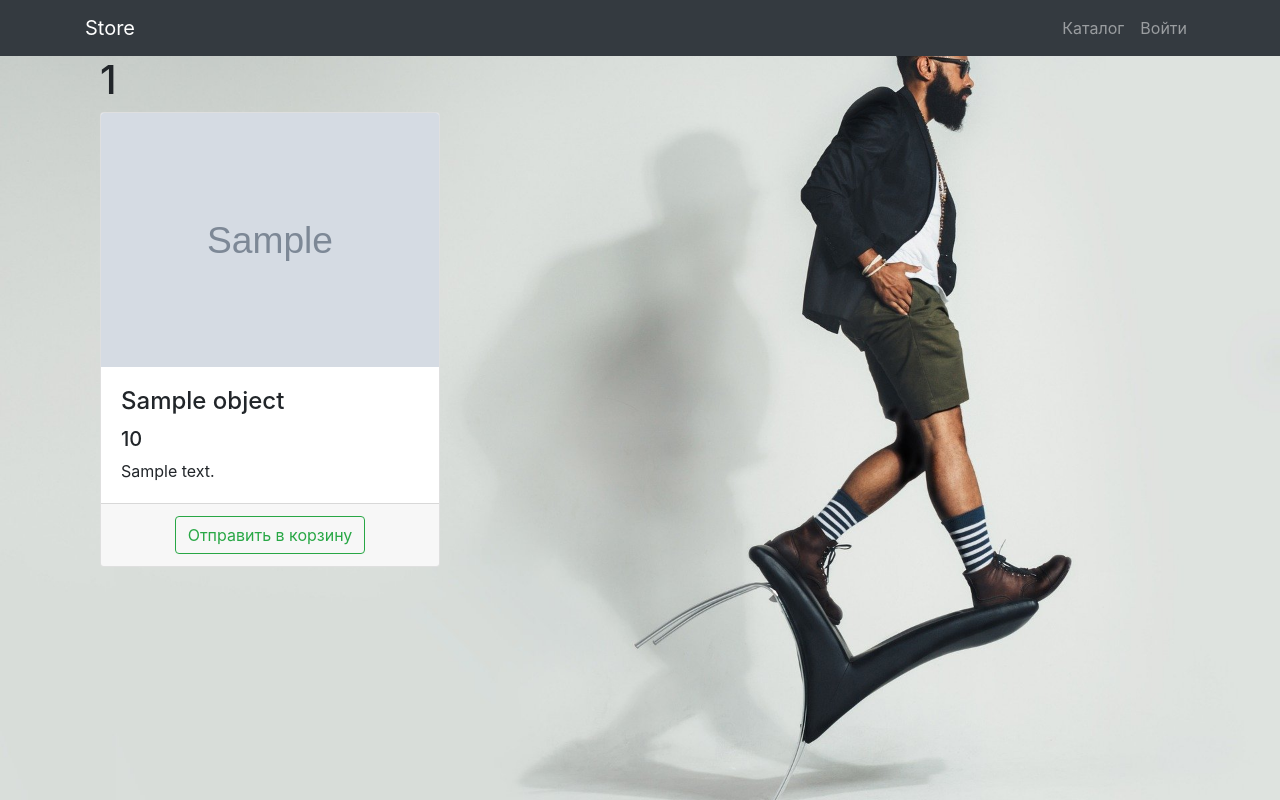
After one commit to Bereznikov/Online-shop, a Django app: template store/products/templates/products/product.html in a window 1280 px wide. The commit adds this page. Run offline with Django 3.2, Linux system fonts and the light colour scheme; the template is opened without the code that fills it: most values are stand-ins (such as "Sample title", 1, 10 or a date in 2020); grey boxes marked "Sample" are stand-in pictures; some libraries are stand-ins or nearby versions.

Commit message:
Product details page added

```diff
--- /dev/null
+++ b/store/products/templates/products/product.html
@@ -0,0 +1,33 @@
+{% extends 'products/base.html' %}
+{% load static %}
+
+{% block css %}
+    <link href="{% static 'vendor/css/index.css' %}" rel="stylesheet">
+{% endblock %}
+
+{% block content %}
+<div class="container">
+    <div class="col-lg-4 col-md-6 mb-4">
+        <h1 class="product-id">{{ object.id }}</h1>
+        <div class="card h-1000">
+            <a href="#">
+                <img class="card-img-top"
+                     src="{{ object.image }}"
+                     alt="">
+            </a>
+            <div class="card-body">
+                <h4 class="card-title">
+                    <a>{{ object.name }}</a>
+                </h4>
+                <h5>{{ object.price }}</h5>
+                <p class="card-text">{{ object.description }}</p>
+            </div>
+            <div class="card-footer text-center">
+                <a class="btn btn-outline-success" href="{% url 'products:basket_add' product.id %}">
+                    Отправить в корзину
+                </a>
+            </div>
+        </div>
+    </div>
+</div>
+{% endblock %}
--- a/store/products/templates/products/products.html
+++ b/store/products/templates/products/products.html
@@ -73,7 +73,7 @@
                             </a>
                             <div class="card-body">
                                 <h4 class="card-title">
-                                    <a href="#">{{ product.name }}</a>
+                                    <a href="{% url 'products:product' product.id %}">{{ product.name }}</a>
                                 </h4>
                                 <h5>{{ product.price }}</h5>
                                 <p class="card-text">{{ product.description }}</p>
--- a/store/products/urls.py
+++ b/store/products/urls.py
@@ -1,6 +1,6 @@
 from django.urls import path
 
-from products.views import ProductsListView, basket_add, basket_remove
+from products.views import ProductsListView, basket_add, basket_remove, ProductDetailView
 
 app_name = 'products'
 
@@ -11,4 +11,5 @@
     path('page/<int:page>/', ProductsListView.as_view(), name='paginator'),
     path('baskets/add/<int:product_id>/', basket_add, name='basket_add'),
     path('baskets/remove/<int:basket_id>/', basket_remove, name='basket_remove'),
+    path('product/<int:pk>/', ProductDetailView.as_view(), name='product'),
 ]
```
Also changed, not shown: store/products/views.py (+11 -0 lines).
